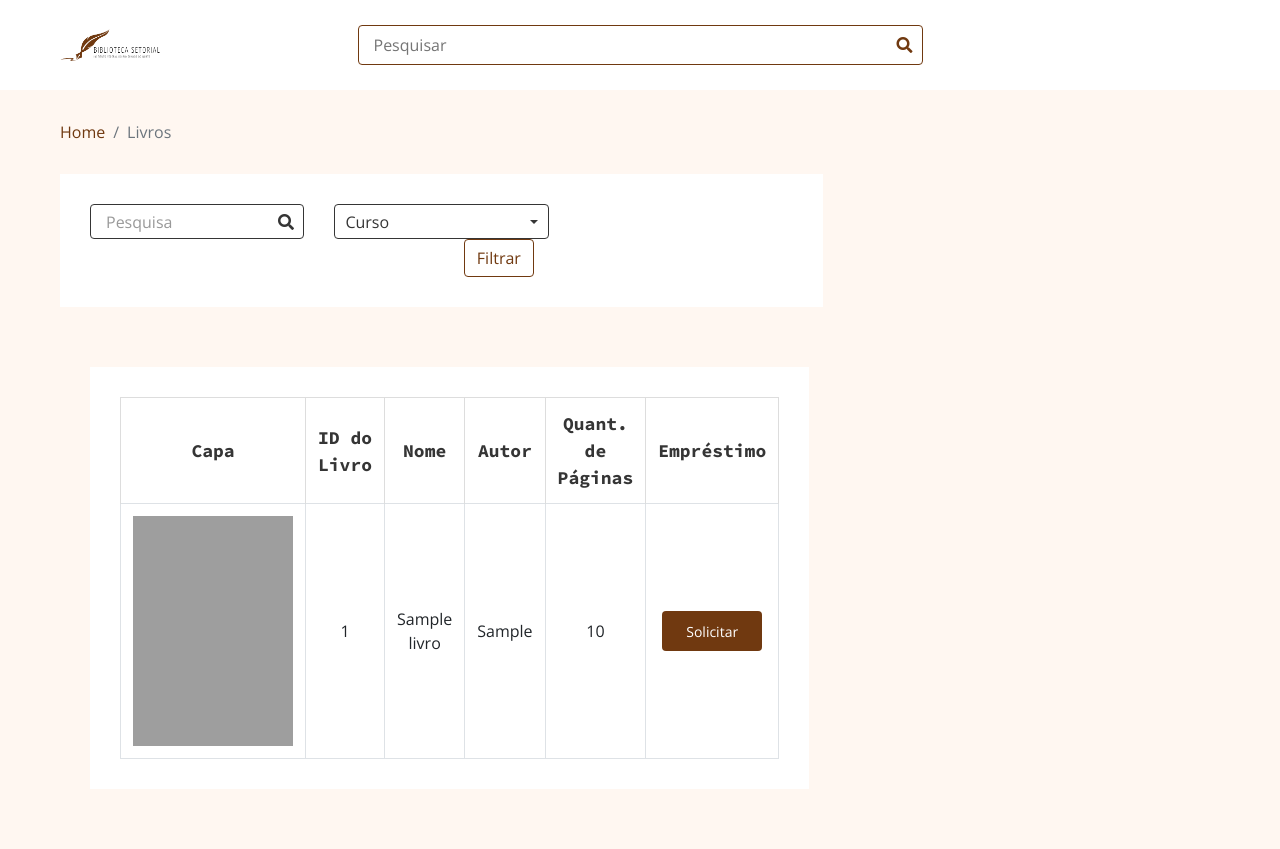
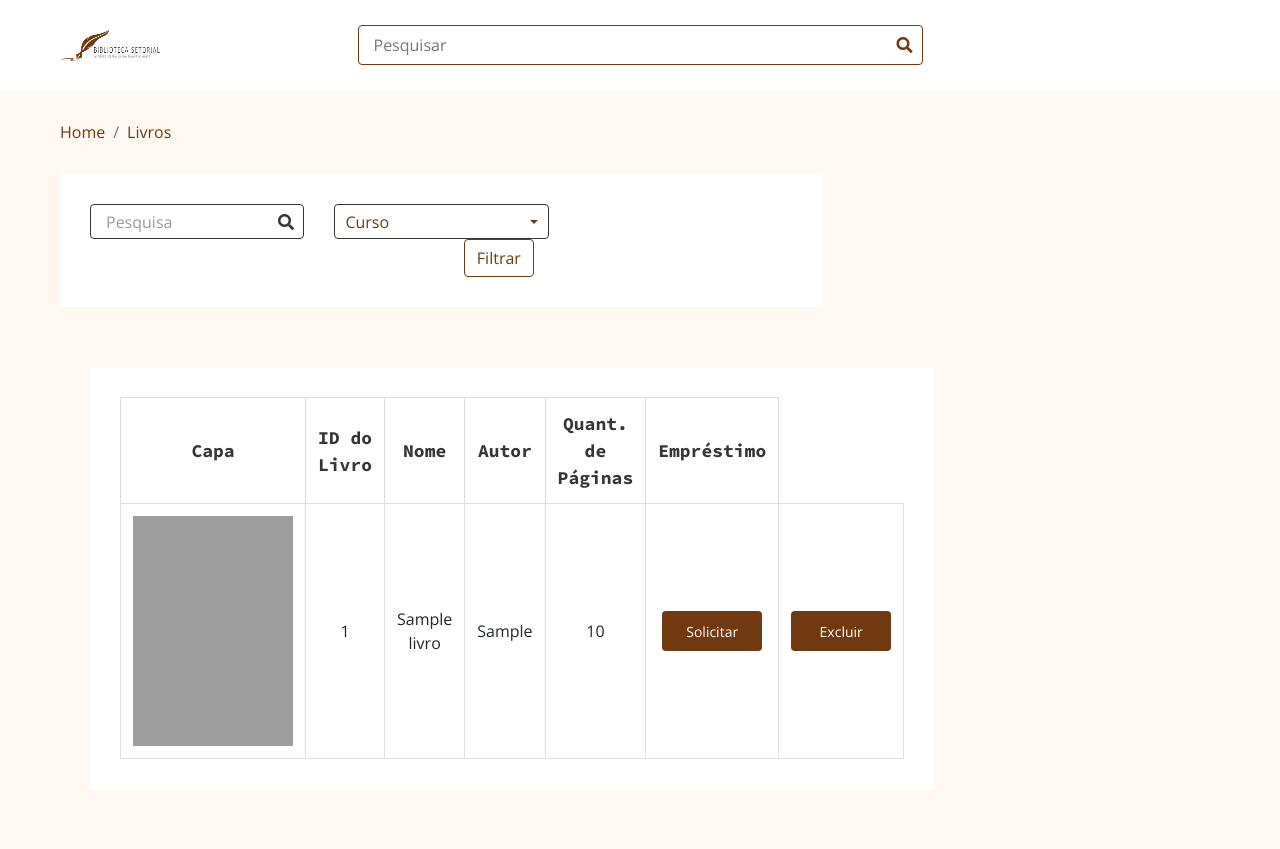
Before and after one commit to hamiltoncristyan/BibliotecaSetorial, a Flask app: page /livros in a window 1280 px wide. Shown: the part 37-886 px from the top of the page. Run offline with Flask 3, Linux system fonts and the light colour scheme; tables that the repository leaves empty hold one stand-in row (values such as "Sample post"); some libraries are stand-ins or nearby versions; grey boxes are pictures that could not be loaded.

Commit message:
Criação da Função excluir livro

```diff
--- a/main.py
+++ b/main.py
@@ -64,6 +64,7 @@ def get_db():
         )
     return db
 
+
 @app.teardown_appcontext
 def close_connection(exception):
     db = getattr(g, '_database', None)
@@ -96,7 +97,7 @@ def login():
 
         if usuario is not None:
 
-            session['matricula'] = matricula
+            session['vinculo']['matricula'] = matricula
             session['token'] = token
             return render_template('painel')
         else:
@@ -171,7 +172,14 @@ def cadastrar_livro():
 
 @app.route('/livros', methods=['GET', 'POST'])
 def livros():
+
     dao = LivroDAO(get_db())
+
+    if request.method == "POST":
+        id_livro = request.form['id_livro']
+        dao.excluir(id_livro)
+        return redirect('/livros')
+
     livros_db = dao.listar_livro()
     return render_template("livros.html", livros=livros_db)
 
@@ -193,4 +201,4 @@ def logout():
 
 
 if __name__ == '__main__':
-    app.run(host='192.168.0.106', port=80, debug=True)
+    app.run(host='0.0.0.0', port=80, debug=True)
--- a/models/livroDAO.py
+++ b/models/livroDAO.py
@@ -43,25 +43,22 @@ class LivroDAO:
         try:
             cursor = self.con.cursor()
             if area_id_area is not None:
-                sql= "SELECT * FROM Livro WHERE area_id_area=%s"
-                cursor.execute(sql, (area_id_area))
-                livro_area = cursor.fetchall()
+                sql = "SELECT * FROM Livro WHERE area_id_area=%s"
+                cursor.execute(sql, (area_id_area,))
+                livro_area = cursor.fetchone()
                 return livro_area
         except:
             return None
 
-
-    def listar_livro_nome(self, nome=None):
+    def listar_livro_id(self, id_livro=None):
         try:
             cursor = self.con.cursor()
-            if nome is not None:
-                # pegar somente um produto
-                sql = "SELECT * FROM Livro WHERE nome=%s"
-                cursor.execute(sql, (nome))
+            if id_livro is not None:
+                sql = "SELECT * FROM Livro WHERE id_livro = %s"
+                cursor.execute(sql, (id_livro,))
                 livro = cursor.fetchone()
                 return livro
             else:
-                # pegar todas os produtos
                 sql = "SELECT * FROM Livro"
                 cursor.execute(sql)
                 livros = cursor.fetchall()
@@ -69,3 +66,13 @@ class LivroDAO:
 
         except:
             return None
+
+    def excluir(self, id_livro):
+        try:
+            sql = "DELETE FROM Livro WHERE id_livro = %s"
+            cursor = self.con.cursor()
+            cursor.execute(sql, (id_livro,))
+            self.con.commit()
+            return cursor.rowcount
+        except:
+            return 0
--- a/templates/livros.html
+++ b/templates/livros.html
@@ -62,7 +62,7 @@
       <div class="row align-items-center">
         <div class="col-md-3">
           <div class="logo">
-            <a href="/painel">
+            <a href="/login">
               <img src="static/logo/logo.png" alt="Logo">
             </a>
           </div>
@@ -82,8 +82,8 @@
   <div class="breadcrumb-wrap">
     <div class="container-fluid">
       <ul class="breadcrumb">
-        <li class="breadcrumb-item"><a href="#">Home</a></li>
-        <li class="breadcrumb-item active">Livros</li>
+        <li class="breadcrumb-item"><a href="/login">Home</a></li>
+        <li class="breadcrumb-item active"><a href="/livros">Livros</li>
       </ul>
     </div>
   </div>
@@ -156,6 +156,12 @@
                       <td>{{ l[2] }}</td>
                       <td>{{ l[3] }}</td>
                        <td><button class="btn">Solicitar</button></td>
+                       <td>
+                         <form method="post">
+                           <input type="hidden" name="id_livro" value="{{ l[0] }}">
+                           <button type="submit">Excluir</button>
+                         </form>
+                       </td>
                     </tr>
                    {% endfor %}
                 {% else %}
--- a/templates/my-account.html
+++ b/templates/my-account.html
@@ -76,7 +76,7 @@
   <div class="breadcrumb-wrap">
     <div class="container-fluid">
       <ul class="breadcrumb">
-        <li class="breadcrumb-item"><a href="/painel">Home</a></li>
+        <li class="breadcrumb-item"><a href="/login">Home</a></li>
         <li class="breadcrumb-item"><a href="/livros">Livros</a></li>
       </ul>
     </div>
```
